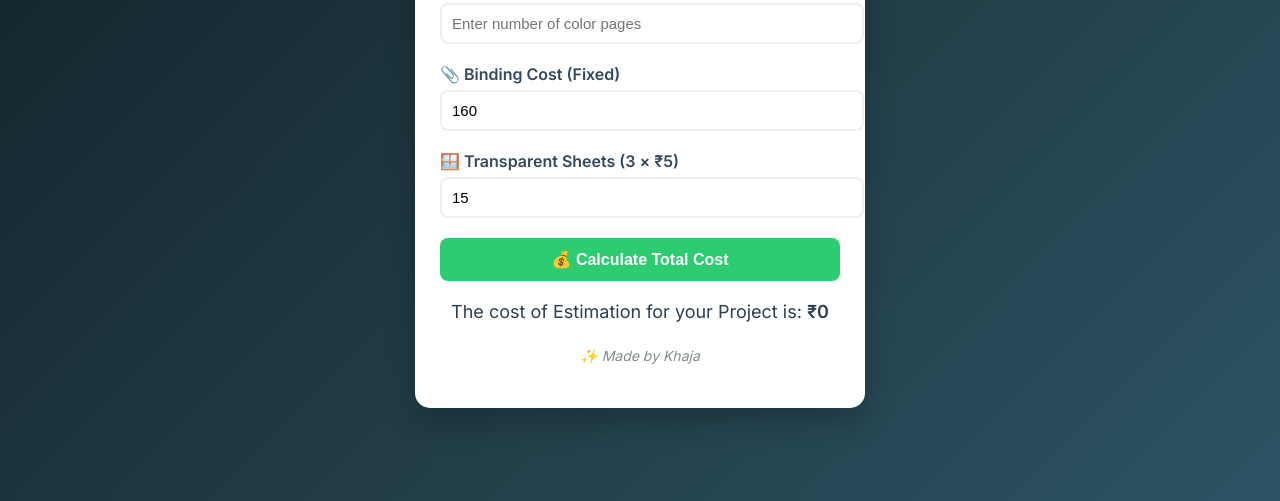
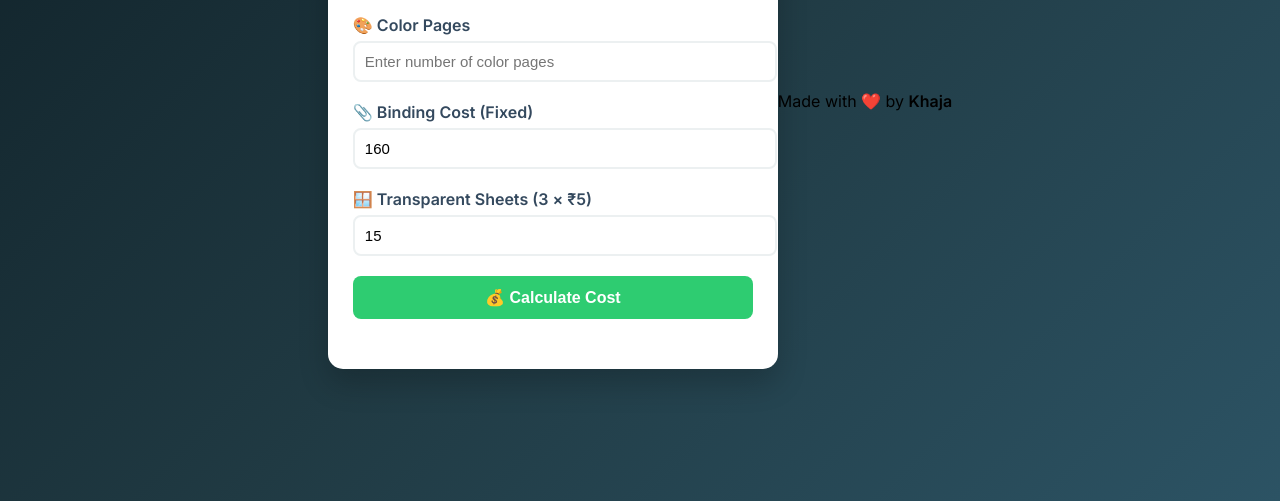
Before and after one commit to KhajaSk494/CCalculatorProject, a plain HTML site: page index.html in a window 1280 px wide. Shown: the part 299-800 px from the top of the page. Drawn offline with Linux system fonts and the light colour scheme.

Commit message:
Update index.html

```diff
--- a/index.html
+++ b/index.html
@@ -31,17 +31,16 @@
       <input type="number" id="sheetCost" value="15" readonly />
     </div>
 
-    <button onclick="calculateCost()">💰 Calculate Total Cost</button>
+    <button onclick="calculateCost()">💰 Calculate Cost</button>
 
-    <div class="result" id="result">
-      The cost of Estimation for your Project is: <strong>₹0</strong>
-    </div>
-
+    <div class="result" id="result"></div>
     <div class="result" id="doubleCost"></div>
     <div class="result" id="finalAmount"></div>
+  </div>
 
-    <p class="credit">✨ Made by Khaja</p>
-  </div>
+  <footer>
+    Made with ❤️ by <strong>Khaja</strong>
+  </footer>
 
   <script src="script.js"></script>
 </body>
```
